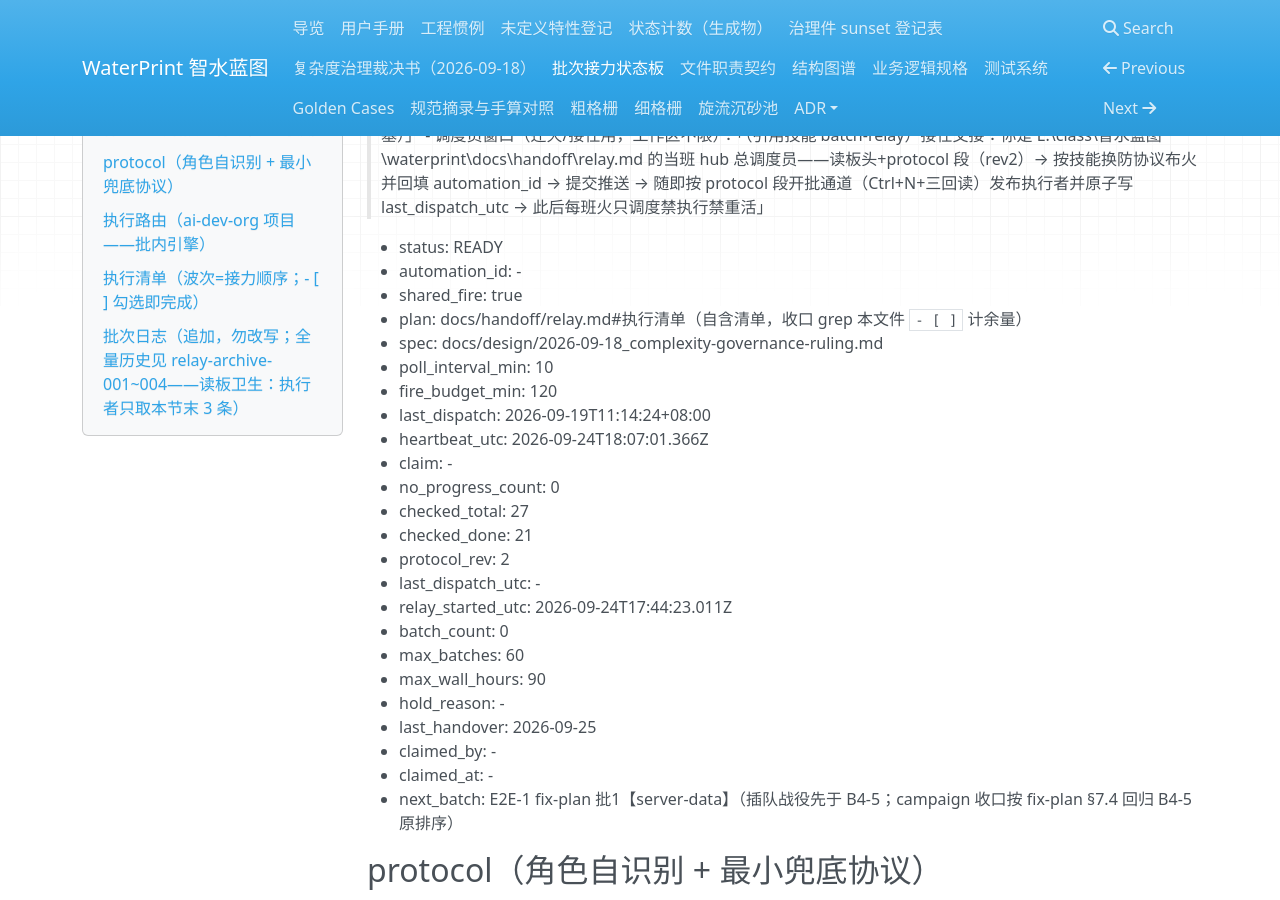
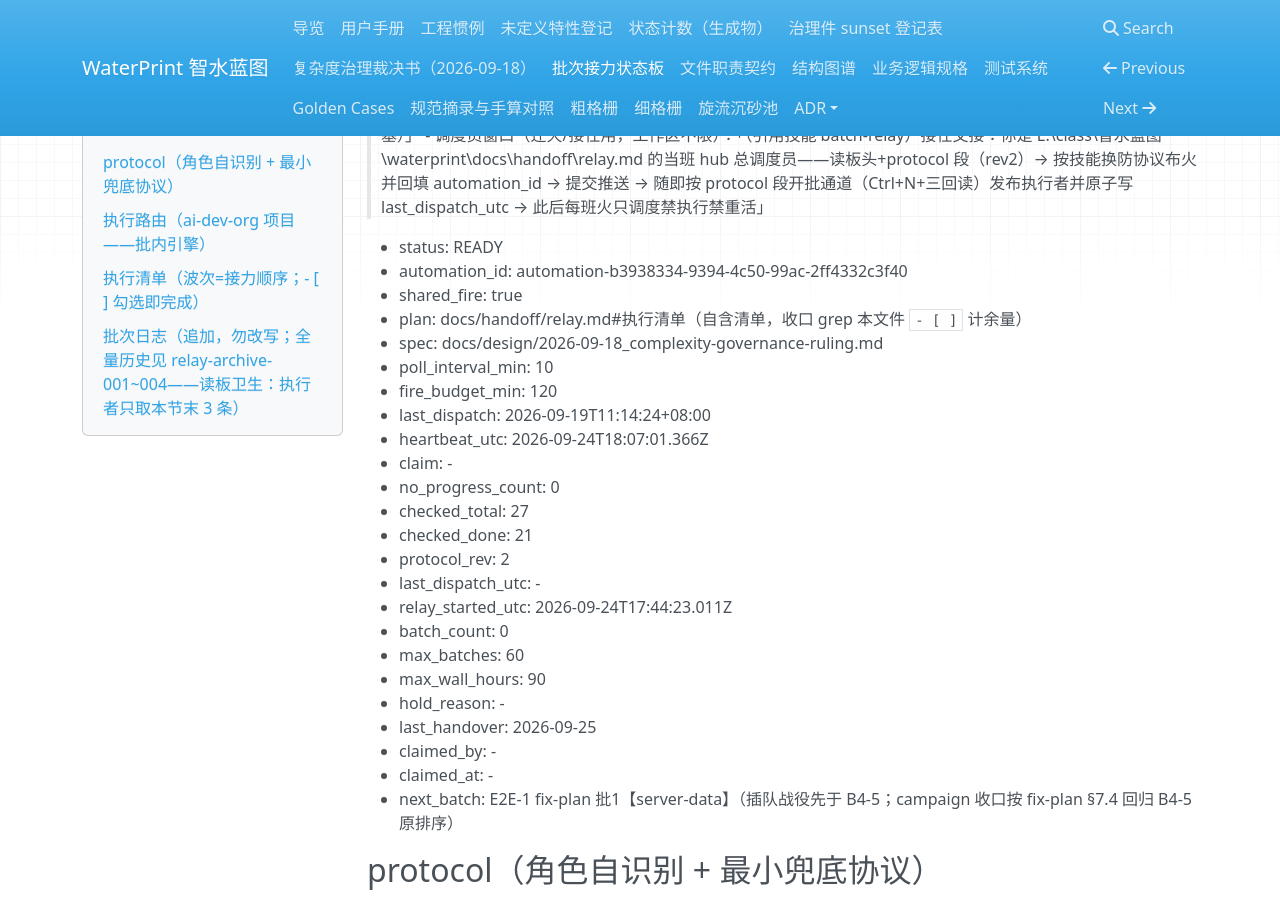
Before and after one commit to yyx20040712/waterprint, an MkDocs documentation site: the page built from docs/handoff/relay.md, in a window 1280 px wide and 900 px high, scrolled down 350 px. Built offline with MkDocs 1.6.1, drawn with Linux system fonts in a browser that asks for light colours; nearby versions of some CDN libraries.

Commit message:
迁火回填：新任薄调度会话（handover 工作区）布 */10 hub 轮转火 automation-b3938334（板=唯一成员）并回填 automation_id——全局单火不变式恢复；推送通道恢复顺带清欠账

```diff
--- a/docs/handoff/relay.md
+++ b/docs/handoff/relay.md
@@ -13,7 +13,7 @@
 > - 调度员窗口（迁火/接任用，工作区不限）：「（引用技能 batch-relay）接任交接：你是 E:\class\智水蓝图\waterprint\docs\handoff\relay.md 的当班 hub 总调度员——读板头+protocol 段（rev2）→ 按技能换防协议布火并回填 automation_id → 提交推送 → 随即按 protocol 段开批通道（Ctrl+N+三回读）发布执行者并原子写 last_dispatch_utc → 此后每班火只调度禁执行禁重活」
 
 - status: READY
-- automation_id: - <!-- 迁火中 2026-09-25：旧火 cbcb3949 随肥调度会话退役已删；新任薄调度会话布火后回填本行 -->
+- automation_id: automation-b3938334-9394-4c50-99ac-2ff4332c3f40 <!-- 2026-09-25 迁火完成：旧火 cbcb3949 随肥调度会话退役已删；新火由新任薄调度会话（handover 工作区）布火回填 -->
 - shared_fire: true
 - plan: docs/handoff/relay.md#执行清单（自含清单，收口 grep 本文件 `- [ ]` 计余量）
 - spec: docs/design/2026-09-18_complexity-governance-ruling.md
```
